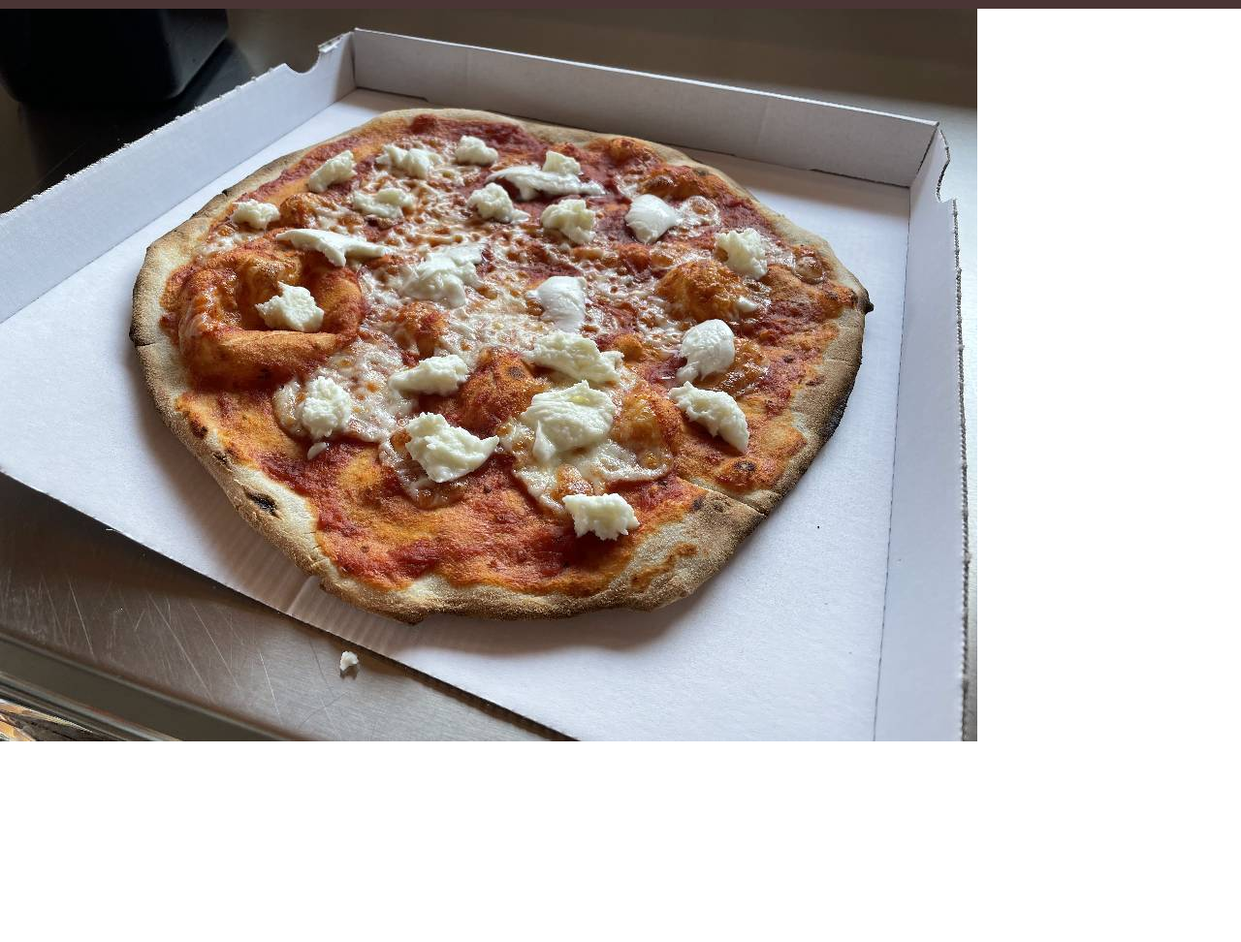
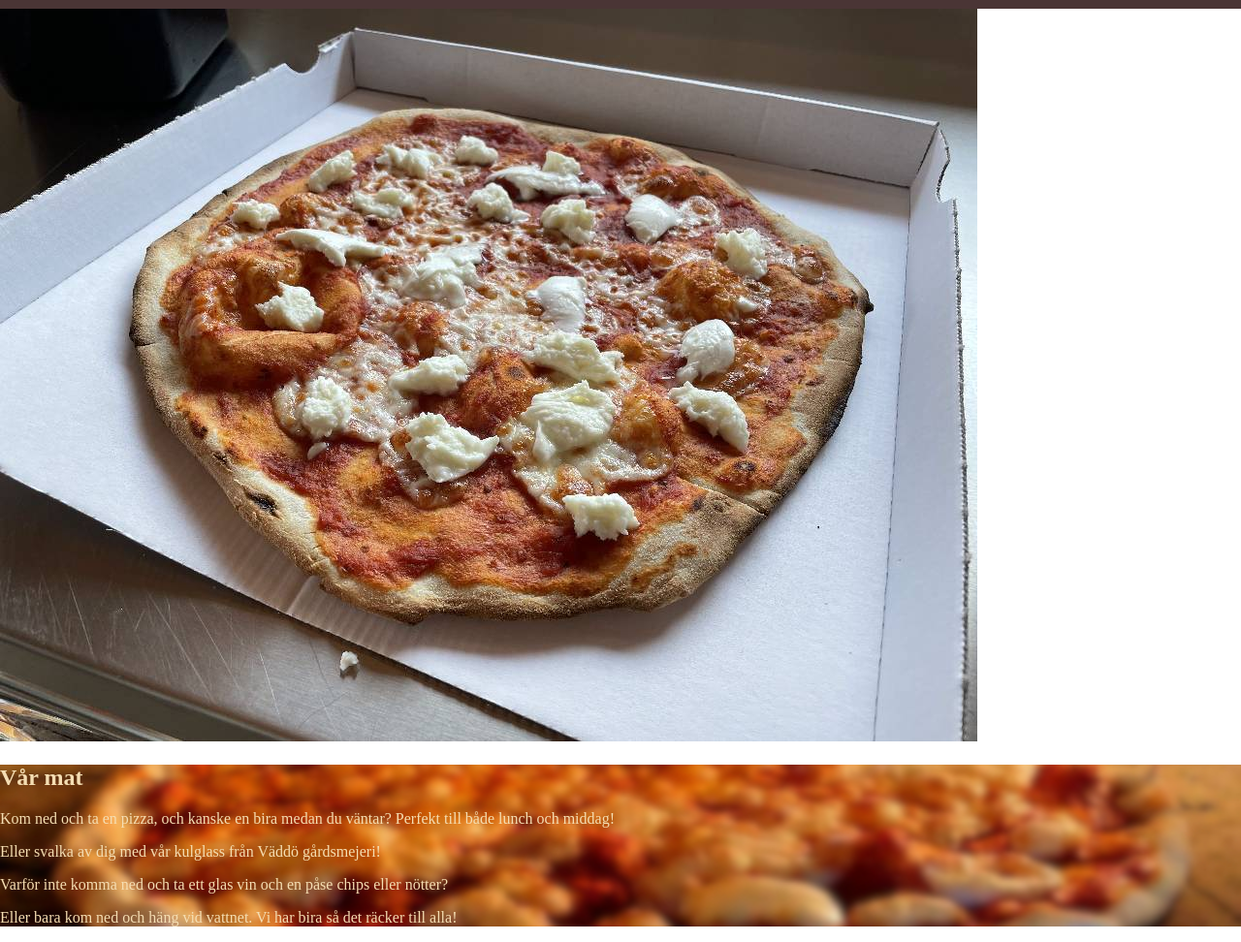
Before and after one commit to Frejbo/Brygganbar-hemsida, a plain HTML site: page index.html in a window 1280 px wide. Shown: the part 123-1095 px from the top of the page at 97% size. Before the commit the page ends 892 px from the top, so only its background shows below. Drawn offline with Linux system fonts and the light colour scheme.

Commit message:
Fortsatt på grund

```diff
--- a/index.html
+++ b/index.html
@@ -21,5 +21,12 @@
     <div class="bildspel">
         <img src="pizza.jpg" alt="Bild på vår pizza.">
     </div>
+    <div class="VarMat">
+        <h2>Vår mat</h2>
+        <p>Kom ned och ta en pizza, och kanske en bira medan du väntar? Perfekt till både lunch och middag!</p>
+        <p>Eller svalka av dig med vår kulglass från Väddö gårdsmejeri!</p>
+        <p>Varför inte komma ned och ta ett glas vin och en påse chips eller nötter?</p>
+        <p>Eller bara kom ned och häng vid vattnet. Vi har bira så det räcker till alla!</p>
+    </div>
 </body>
 </html>
--- a/style.css
+++ b/style.css
@@ -14,9 +14,27 @@ body {margin: 0;}
 
 
 .bildspel {
-    width: 50%;
-    align-tracks: center;
+    height: 50%;
+    width: 100%;
 }
 .bildspel img {
    height: 100%;
 }
+
+
+.VarMat {
+    background-image: url("/vår mat bg.jpeg");
+    background-repeat: no-repeat;
+    background-size: cover;
+    background-position: 50%;
+    color: wheat;
+    height: 50%;
+
+
+}
+.VarMat h2 {
+
+}
+.VarMat p {
+    /* font-size: large; */
+}
```
Also changed, not shown: vår mat bg.jpeg (added).
